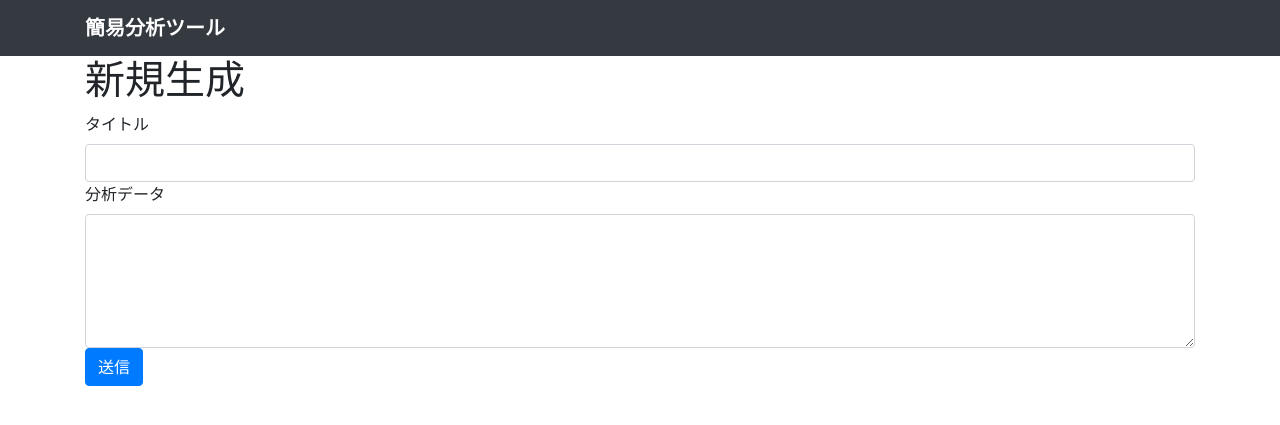
After one commit to friku/gansite, a Flask app: page /generate in a window 1280 px wide. The commit adds this page. Shown: the top 425 px of the page. Run offline with Flask 2, Linux system fonts and the light colour scheme; some libraries are stand-ins or nearby versions.

Commit message:
GANで生成した画像を表示できるようにした

```diff
--- a/run.py
+++ b/run.py
@@ -49,6 +49,11 @@ def create():
     """ 新規作成画面 """
     return render_template('edit.html')
 
+@app.route('/generate')
+def generate():
+    """ 新規生成画面 """
+    return render_template('generate.html')
+
 
 @app.route('/analysis', methods=['POST'])
 def analysis():
@@ -63,6 +68,13 @@ def analysis():
     pk = models.insert(con, title, data, img)
     return redirect(url_for('view', pk=pk))
 
+@app.route('/generateimg', methods=['POST'])
+def generateimg():
+    """ 画像生成実行処理 """
+
+    imgurl = models.gan()
+    result = {"imgurl":imgurl}
+    return render_template('viewimg.html', result=result)
 
 @app.route('/delete/<pk>', methods=['POST'])
 def delete(pk):
--- /dev/null
+++ b/templates/generate.html
@@ -0,0 +1,13 @@
+{% extends "base.html" %}
+{% block body %}
+<h1>新規生成</h1>
+<form action="{{ url_for('generateimg') }}" method="post">
+
+    <label>タイトル</label>
+    <input class="form-control" type="text" size="30" name="title">
+    <label>分析データ</label>
+    <textarea class="form-control" name="data" rows="5"></textarea>
+    <input class="btn btn-primary" type="submit" value="送信">
+
+</form>
+{% endblock %}
--- a/templates/index.html
+++ b/templates/index.html
@@ -2,6 +2,7 @@
 {% block body %}
 <h1>分析一覧</h1>
 <a href="/create">新規分析</a>
+<a href="/generate">新規生成</a>
 <table class="table table-striped table-hover">
     <tr>
         <th>id</th>
--- a/templates/viewimg.html
+++ b/templates/viewimg.html
@@ -2,10 +2,8 @@
 {% block body %}
 <h1>結果参照</h1>
 
-<h3>{{ result.id }}:{{ result.title|safe}}</h3>
-<p>{{ result.created }}</p>
 <div class="row">
-    <img src="{{ url_for('static', filename=result.img) }}">
+    <img src="{{ url_for('static', filename=result.imgurl) }}">
 </div>
 
 <div class="row">
```
Also changed, not shown: models.py (+15 -0 lines).
